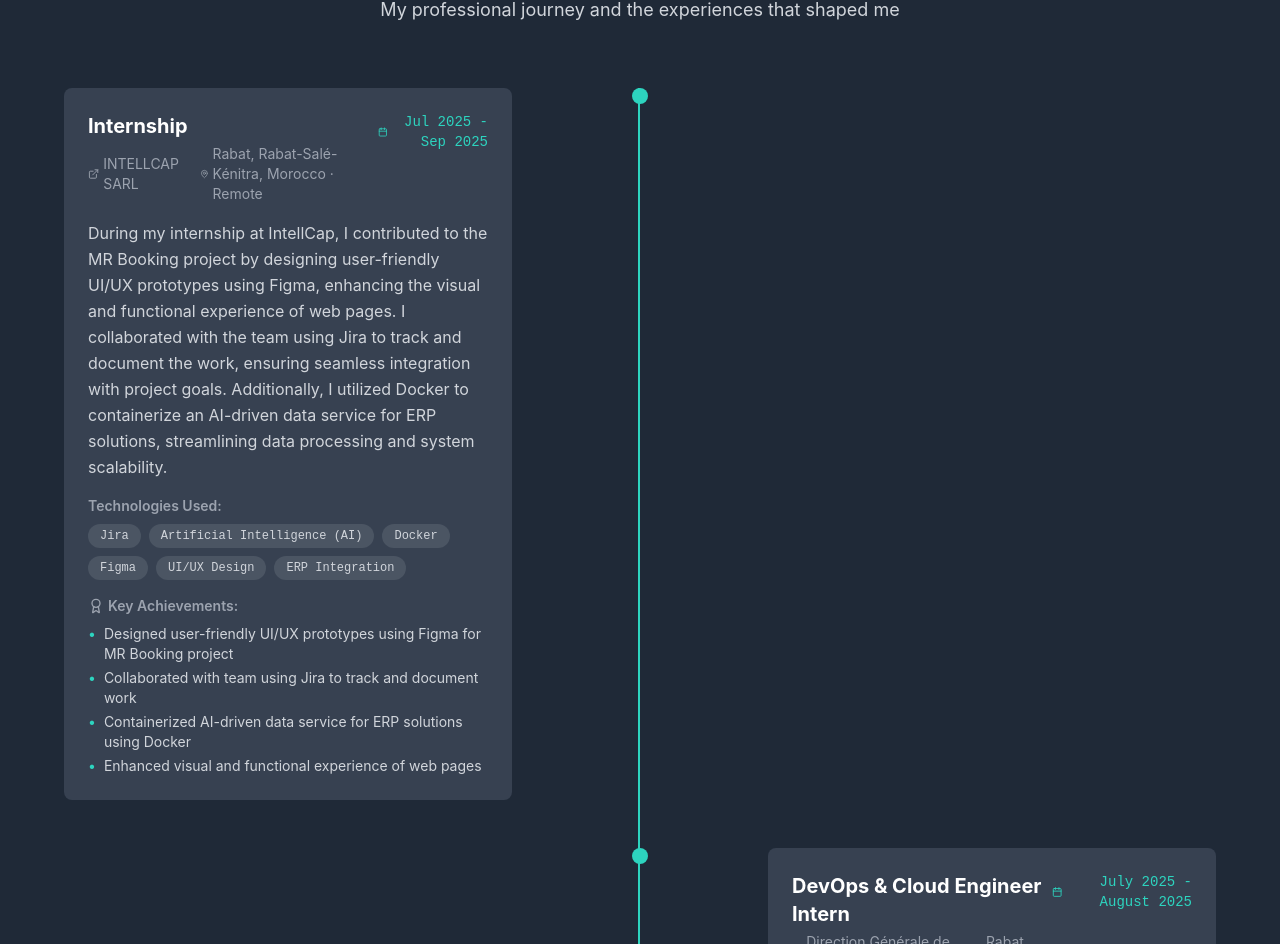
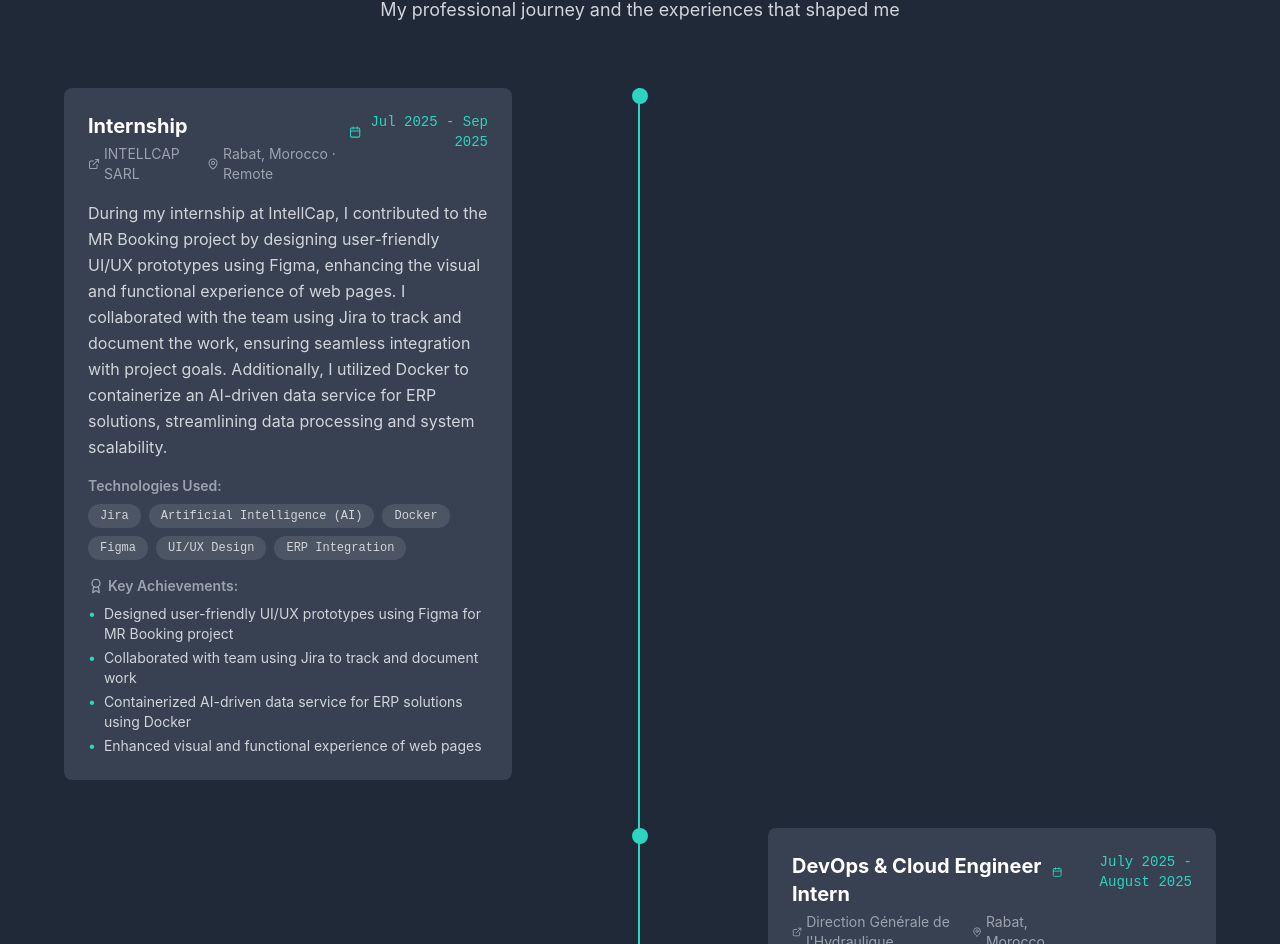
Before and after one commit to DevITJAX/my-devops-portfolio, a React (Vite) app: page / in a window 1280 px wide. Shown: the part 3370-4314 px from the top of the page. Built offline with nearby package versions, Linux system fonts and the light colour scheme.

Commit message:
Update portfolio changes

```diff
--- a/src/data/experience.js
+++ b/src/data/experience.js
@@ -3,7 +3,7 @@ export const experience = [
     id: 1,
     title: "Internship",
     company: "INTELLCAP SARL",
-    location: "Rabat, Rabat-Salé-Kénitra, Morocco · Remote",
+    location: "Rabat, Morocco · Remote",
     period: "Jul 2025 - Sep 2025",
     description: "During my internship at IntellCap, I contributed to the MR Booking project by designing user-friendly UI/UX prototypes using Figma, enhancing the visual and functional experience of web pages. I collaborated with the team using Jira to track and document the work, ensuring seamless integration with project goals. Additionally, I utilized Docker to containerize an AI-driven data service for ERP solutions, streamlining data processing and system scalability.",
     technologies: ["Jira", "Artificial Intelligence (AI)", "Docker", "Figma", "UI/UX Design", "ERP Integration"],
```
